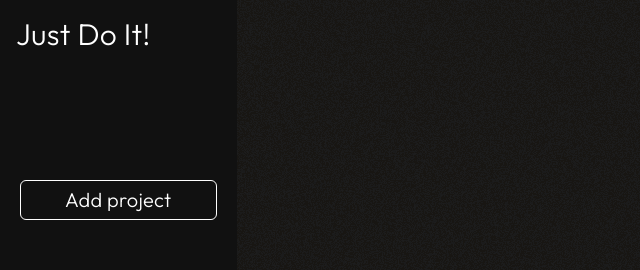
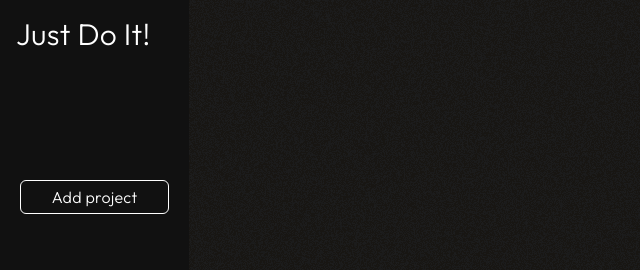
Before and after one commit to mmareqq/todo-app, a React (Vite) app: page / in a window 1280 px wide. Shown: the top 270 px of the page, without its empty margins (0-640 px from the left). Built offline with nearby package versions, Linux system fonts and the light colour scheme.

Commit message:
Styling dialog, set base font size to 1rem

```diff
--- a/src/main.css
+++ b/src/main.css
@@ -18,7 +18,7 @@ body {
    height: 100svh;
    letter-spacing: 0.25px;
    font-weight: 300;
-   font-size: 1.25rem;
+   font-size: 1rem;
    background-color: #111;
    display: grid;
    grid-template-columns: auto 1fr;
@@ -41,11 +41,25 @@ button {
    min-width: 18ch;
 }
 
-.delete-btn:hover > .trash-icon {
-   animation: bounce 0.3s alternate 2 linear;
+::backdrop {
+   background-color: rgba(0, 0, 0, 0.6);
+   backdrop-filter: blur(1px);
 }
 
-@keyframes bounce {
+.dialog {
+   background-color: transparent;
+   color: white;
+   position: absolute;
+   top: 50%;
+   left: 50%;
+   translate: -50% -50%;
+}
+
+.border-inset {
+   box-shadow: inset 0 0 0 1px currentColor;
+}
+
+@keyframes shake {
    0% {
       rotate: 0deg;
    }
```
